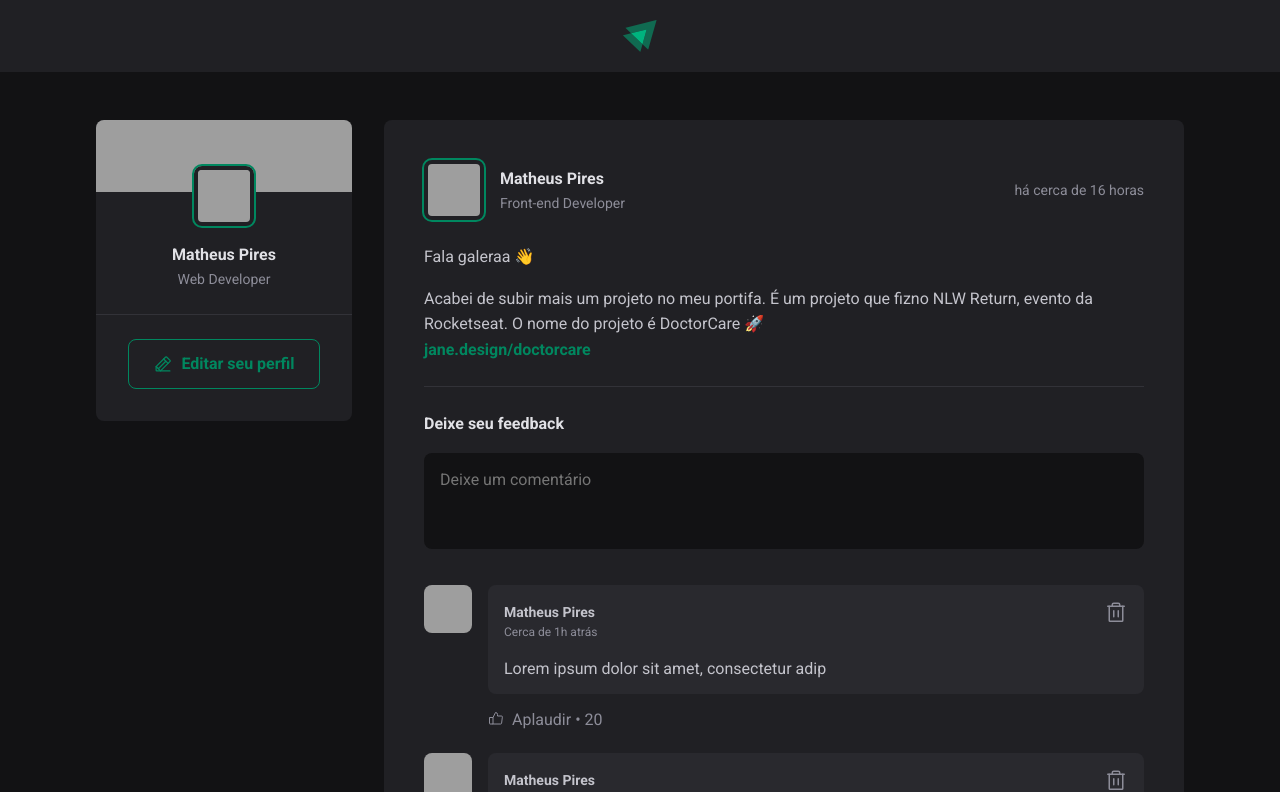
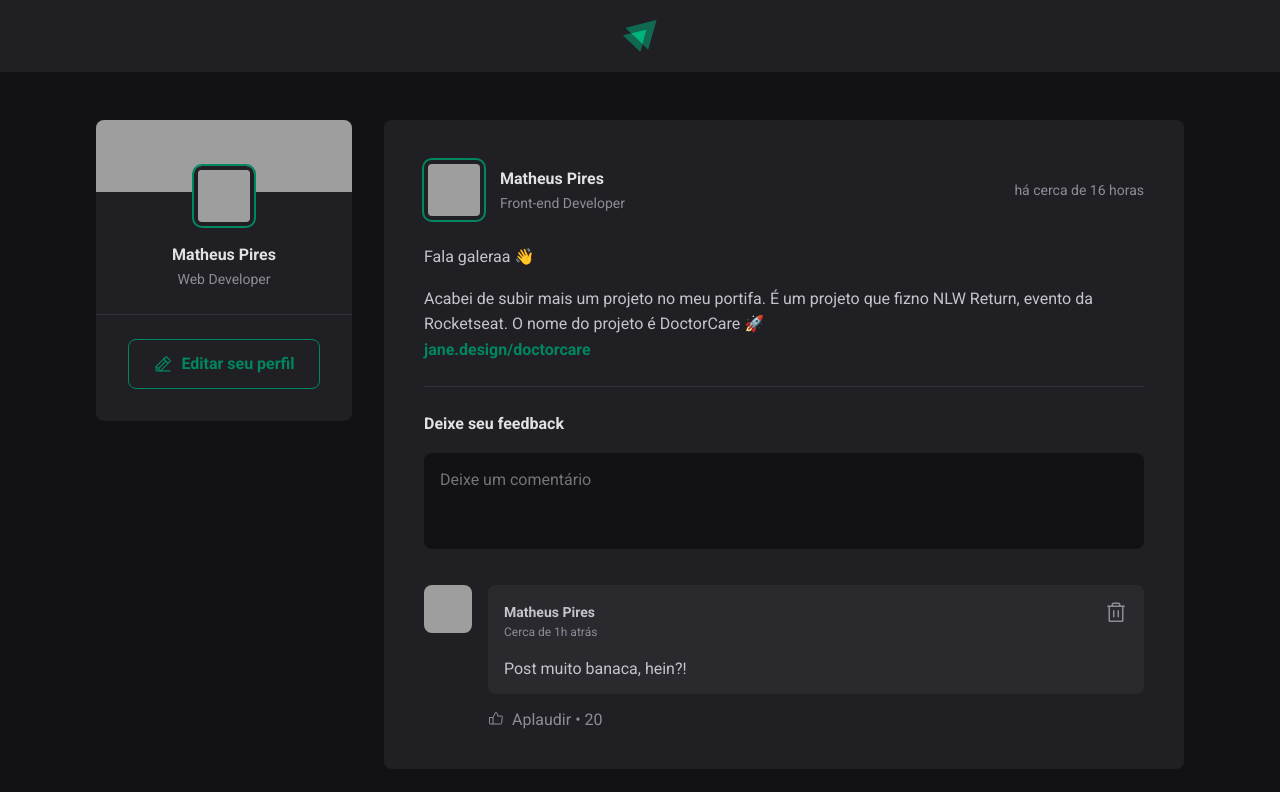
Before and after one commit to MatheusPires99/ignite-feed, a React (Vite) app: page / in a window 1280 px wide. Shown: the top 792 px of the page. Built offline with nearby package versions, Linux system fonts and the light colour scheme; grey boxes are pictures that could not be loaded.

Commit message:
feat: adding new comment to posts

```diff
--- a/src/components/comment/comment.jsx
+++ b/src/components/comment/comment.jsx
@@ -4,7 +4,7 @@ import { Avatar } from '../avatar';
 
 import styles from './styles.module.css';
 
-export const Comment = () => {
+export const Comment = ({ content }) => {
   return (
     <div className={styles.comment}>
       <Avatar hasBorder={false} src="https://github.com/MatheusPires99.png" />
@@ -25,7 +25,7 @@ export const Comment = () => {
             </button>
           </header>
 
-          <p>Lorem ipsum dolor sit amet, consectetur adip</p>
+          <p>{content}</p>
         </div>
 
         <footer>
--- a/src/components/post/post.jsx
+++ b/src/components/post/post.jsx
@@ -1,5 +1,6 @@
 import { format, formatDistanceToNow } from 'date-fns';
 import ptBr from 'date-fns/locale/pt-BR';
+import { useState } from 'react';
 
 import { Avatar } from '../avatar';
 import { Comment } from '../comment';
@@ -7,6 +8,20 @@ import { Comment } from '../comment';
 import styles from './styles.module.css';
 
 export const Post = ({ author, content, publishedAt }) => {
+  const [comments, setComments] = useState(['Post muito banaca, hein?!']);
+  const [newComment, setNewComment] = useState('');
+
+  const handleCreateNewComment = e => {
+    e.preventDefault();
+
+    setComments(state => [...state, newComment]);
+    setNewComment('');
+  };
+
+  const handleNewCommentChange = e => {
+    setNewComment(e.target.value);
+  };
+
   const dateFormatted = format(publishedAt, "dd 'de' LLLL 'às' HH:mm'h'", {
     locale: ptBr,
   });
@@ -46,18 +61,23 @@ export const Post = ({ author, content, publishedAt }) => {
         })}
       </div>
 
-      <form className={styles.commentForm}>
+      <form onSubmit={handleCreateNewComment} className={styles.commentForm}>
         <strong>Deixe seu feedback</strong>
-        <textarea placeholder="Deixe um comentário" />
+        <textarea
+          name="comment"
+          placeholder="Deixe um comentário"
+          value={newComment}
+          onChange={handleNewCommentChange}
+        />
         <footer>
           <button type="submit">Publicar</button>
         </footer>
       </form>
 
       <div className={styles.commentsList}>
-        <Comment />
-        <Comment />
-        <Comment />
+        {comments.map(comment => (
+          <Comment content={comment} />
+        ))}
       </div>
     </article>
   );
```
